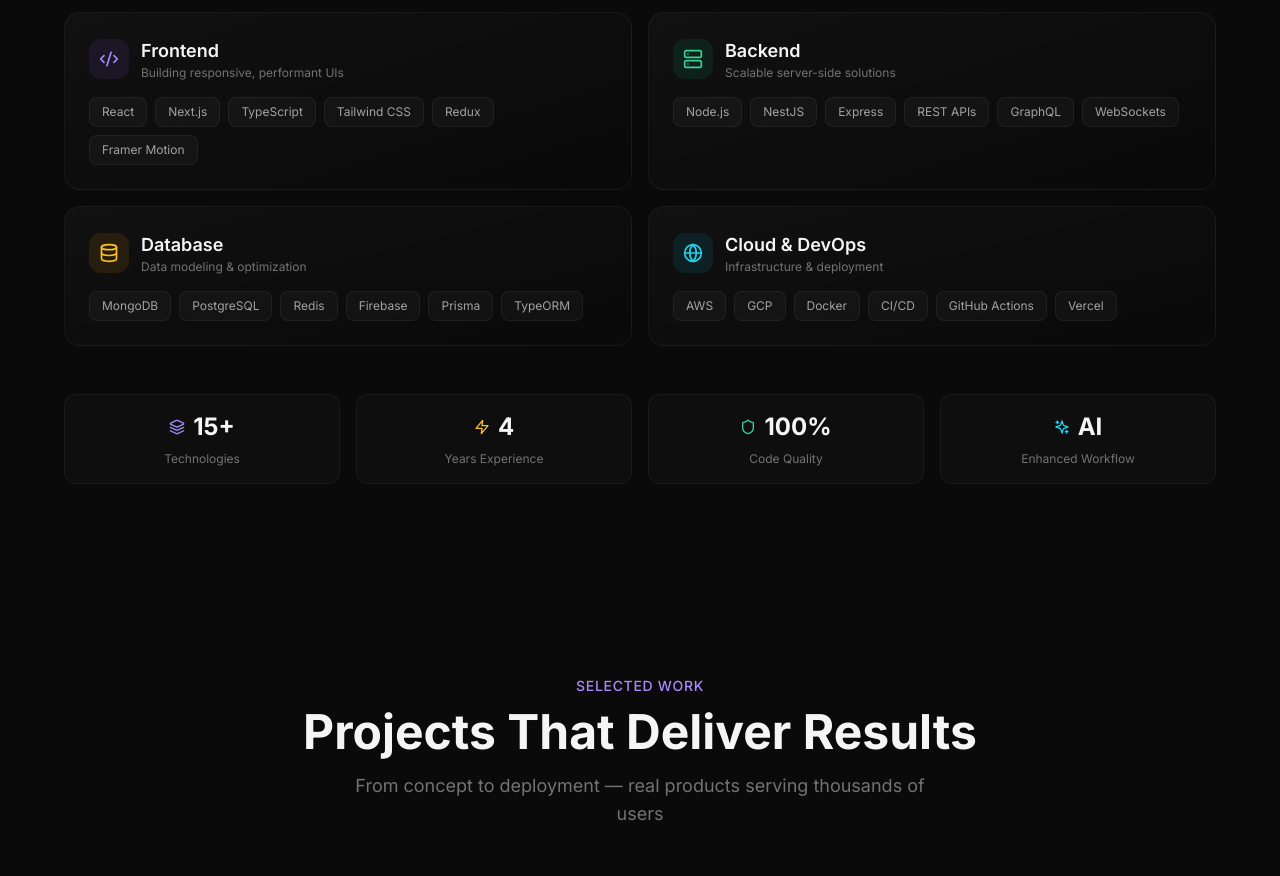
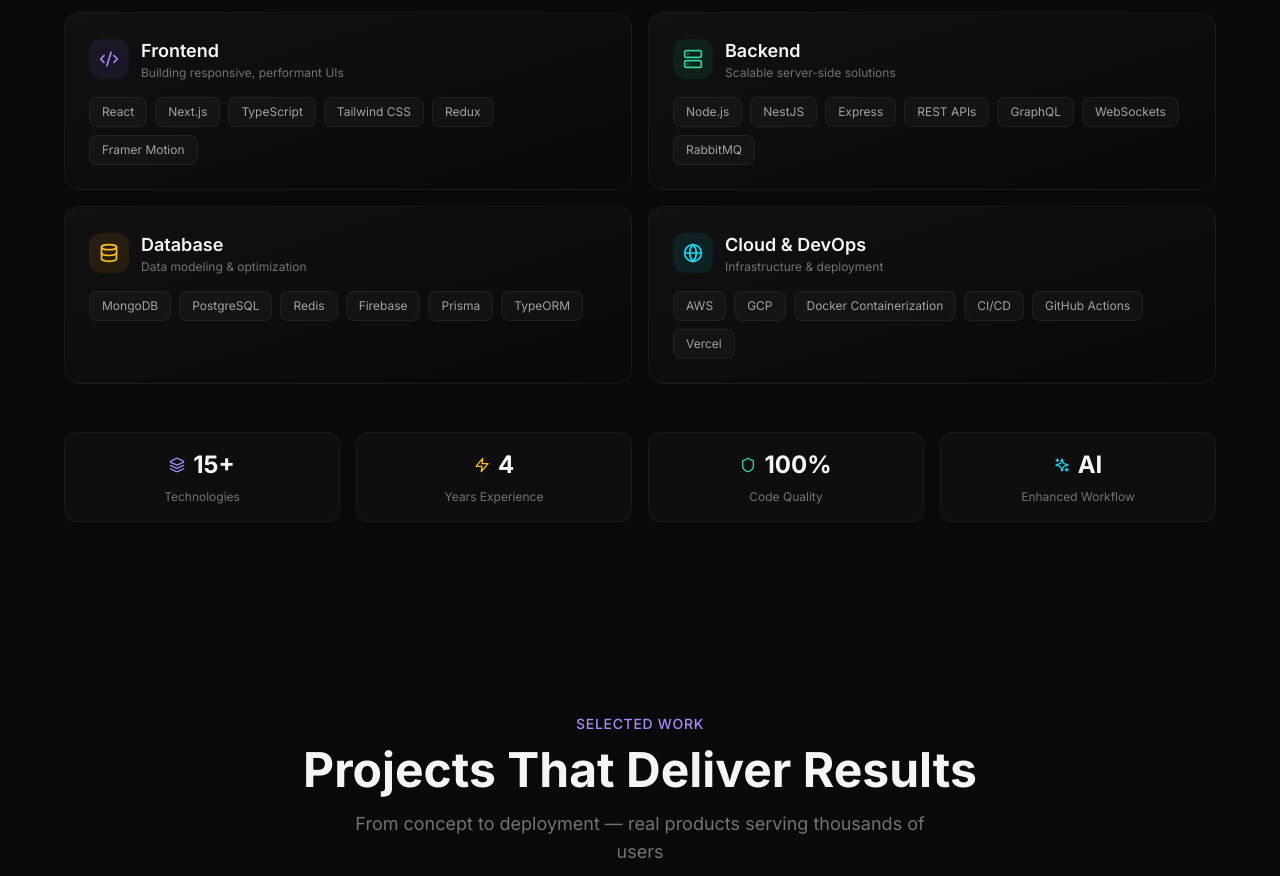
Before and after one commit to zeshantahir105/Portfolio-26, a Next.js app: page / in a window 1280 px wide. Shown: the part 1260-2136 px from the top of the page. Built offline with nearby package versions, Linux system fonts and the light colour scheme.

Commit message:
skills updated

```diff
--- a/components/Skills.tsx
+++ b/components/Skills.tsx
@@ -49,6 +49,7 @@
         "REST APIs",
         "GraphQL",
         "WebSockets",
+        "RabbitMQ",
       ],
       accent: "emerald",
     },
@@ -70,7 +71,14 @@
       icon: <Globe className="w-5 h-5" />,
       title: "Cloud & DevOps",
       description: "Infrastructure & deployment",
-      skills: ["AWS", "GCP", "Docker", "CI/CD", "GitHub Actions", "Vercel"],
+      skills: [
+        "AWS",
+        "GCP",
+        "Docker Containerization",
+        "CI/CD",
+        "GitHub Actions",
+        "Vercel",
+      ],
       accent: "cyan",
     },
   ];
```
